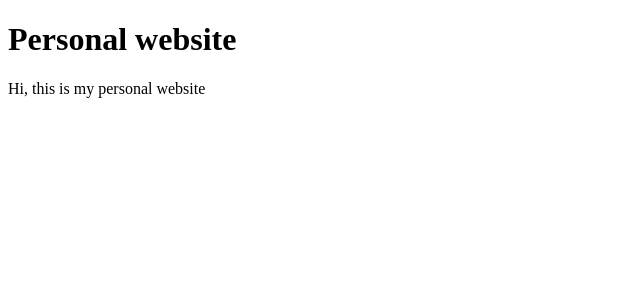
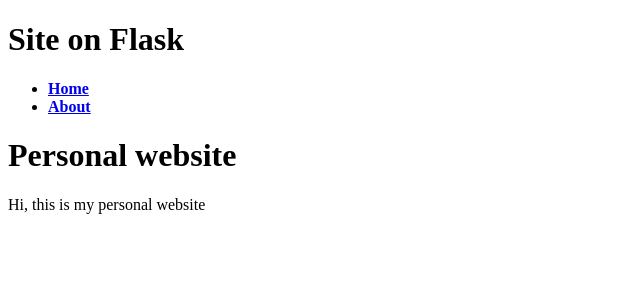
Before and after one commit to agmorev/fwebsite, a Flask app: page / in a window 1280 px wide. Shown: the top 300 px of the page, without its empty margins (0-640 px from the left). Run offline with Flask 2, Linux system fonts and the light colour scheme.

Commit message:
Add Navigation

```diff
--- a/templates/home.html
+++ b/templates/home.html
@@ -1,13 +1,7 @@
-<!DOCTYPE html>
-<html lang="en" dir="ltr">
-    <head>
-        <meta charset="utf-8">
-        <title>My first website in Flask</title>
-    </head>
-    <body>
-        <div class="home">
-            <h1>Personal website</h1>
-            <p>Hi, this is my personal website</p>
-        </div>
-    </body>
-</html>
+{% extends "layout.html" %}
+{% block content %}
+<div class="home">
+    <h1>Personal website</h1>
+    <p>Hi, this is my personal website</p>
+</div>
+{% endblock %}
--- /dev/null
+++ b/templates/layout.html
@@ -0,0 +1,22 @@
+<!DOCTYPE html>
+<html lang="en" dir="ltr">
+    <body>
+        <header>
+            <div class="container">
+                <h1 class="logo">Site on Flask</h1>
+                <strong>
+                    <nav>
+                        <ul class="menu">
+                            <li><a href="{{ url_for('home') }}">Home</a></li>
+                            <li><a href="{{ url_for('about') }}">About</a></li>
+                        </ul>
+                    </nav>
+                </strong>
+            </div>
+        </header>
+        <div class="container">
+            {% block content %}
+            {% endblock %}
+        </div>
+    </body>
+</html>
```
Also changed, not shown: templates/about.html (+7 -13 lines).
